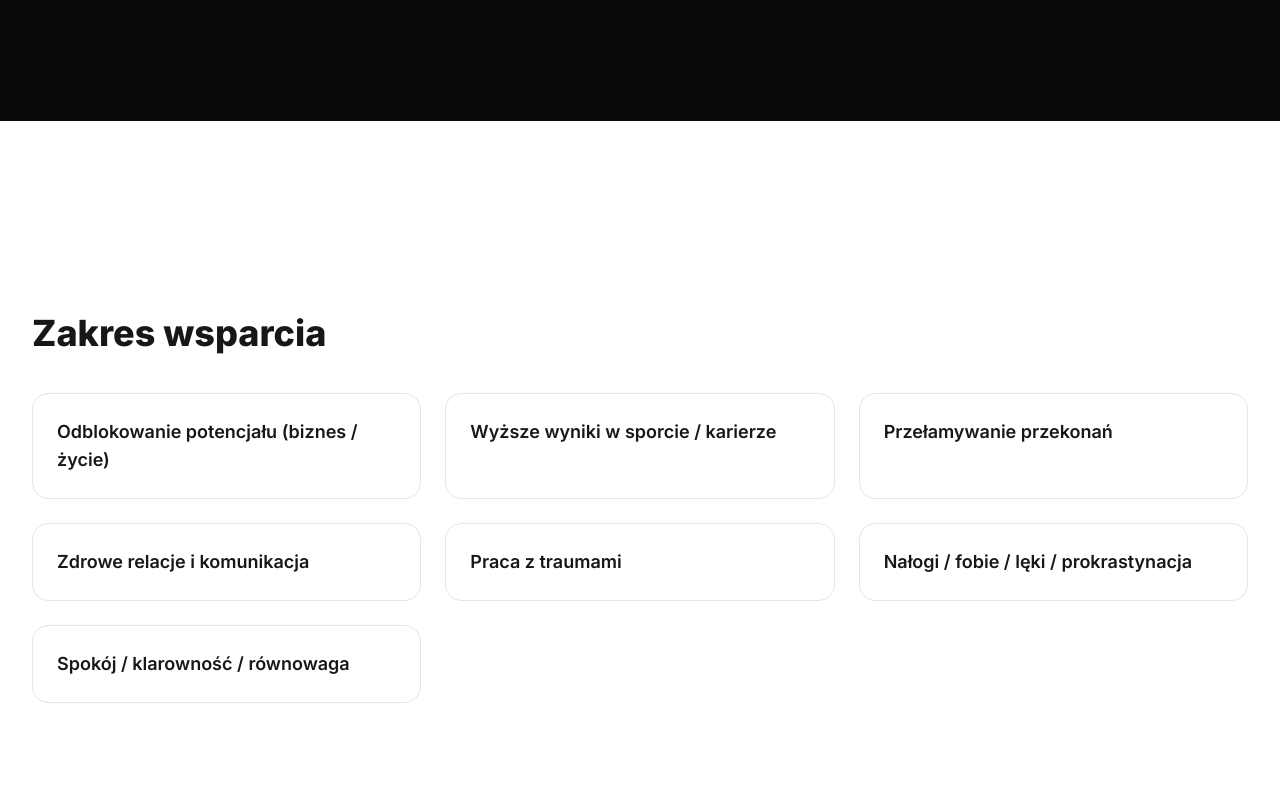
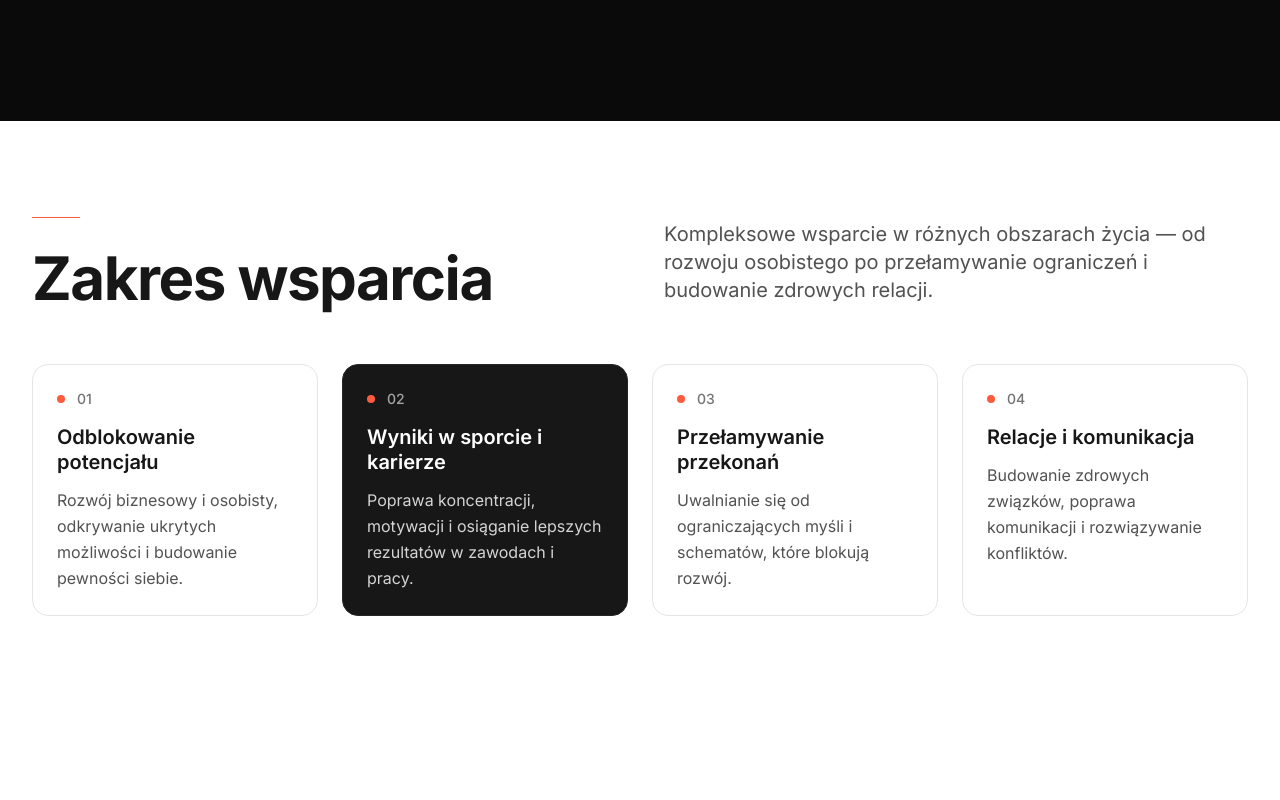
Before and after one commit to technikyvl/MAGIC-LANDING-PAGE-NEW, a Next.js app in the folder MAGICLIFELANDING/: page / in a window 1280 px wide. Shown: the part 4020-4820 px from the top of the page. Built offline with nearby package versions, Linux system fonts and the light colour scheme.

Commit message:
Update page.jsx

```diff
--- a/MAGICLIFELANDING/app/page.jsx
+++ b/MAGICLIFELANDING/app/page.jsx
@@ -84,8 +84,8 @@ export default function Page() {
     const statReveals = Array.from(document.querySelectorAll(".stat-reveal"));
 
     const rootObs = new IntersectionObserver((entries) => {
-      entries.forEach((e) => {
-        if (e.isIntersecting) {
+        entries.forEach((e) => {
+          if (e.isIntersecting) {
           // Animate main root first
           setTimeout(() => {
             treeRoots.forEach(root => root.classList.add("drawn"));
@@ -329,22 +329,82 @@ export default function Page() {
         </div>
       </section>
 
-      {/* 6) Support */}
-      <section className={"bg-white text-neutral-900 " + SPACING}>
-        <div className={CONTAINER}>
-          <h2 className="slow-reveal text-3xl sm:text-4xl font-extrabold">Zakres wsparcia</h2>
-          <div className="mt-10 grid gap-6 sm:grid-cols-2 lg:grid-cols-3">
+      {/* 6) Support - Editorial Style */}
+      <section className="bg-white text-neutral-900 py-24 lg:py-24 md:py-16 sm:py-12">
+        <div className="mx-auto max-w-7xl px-6 lg:px-8">
+          {/* Two-column header */}
+          <div className="mb-18 lg:mb-18 md:mb-14 sm:mb-10">
+            <div className="grid grid-cols-1 gap-8 lg:grid-cols-2 lg:gap-12">
+              {/* Left column - Title with accent line */}
+              <div>
+                <div className="mb-6 inline-block h-[1px] w-12 bg-accent"></div>
+                <h2 className="text-4xl font-bold leading-tight tracking-tight lg:text-5xl xl:text-6xl">
+                  Zakres wsparcia
+                </h2>
+              </div>
+
+              {/* Right column - Description */}
+              <div className="flex items-center">
+                <p className="text-lg leading-relaxed text-neutral-600 lg:text-xl" style={{maxWidth: '60ch'}}>
+                  Kompleksowe wsparcie w różnych obszarach życia — od rozwoju osobistego po przełamywanie ograniczeń i budowanie zdrowych relacji.
+                </p>
+              </div>
+            </div>
+          </div>
+
+          {/* Numbered cards grid */}
+          <div className="grid grid-cols-1 gap-6 md:grid-cols-2 lg:grid-cols-4">
             {[
-              "Odblokowanie potencjału (biznes / życie)",
-              "Wyższe wyniki w sporcie / karierze",
-              "Przełamywanie przekonań",
-              "Zdrowe relacje i komunikacja",
-              "Praca z traumami",
-              "Nałogi / fobie / lęki / prokrastynacja",
-              "Spokój / klarowność / równowaga"
-            ].map(t => (
-              <article key={t} className="slow-reveal group rounded-2xl border border-neutral-200 bg-white p-6 transition hover:-translate-y-0.5 hover:shadow-[0_12px_30px_rgba(0,0,0,.06)]">
-                <h3 className="text-lg font-semibold">{t}</h3>
+              {
+                title: "Odblokowanie potencjału",
+                description: "Rozwój biznesowy i osobisty, odkrywanie ukrytych możliwości i budowanie pewności siebie.",
+                featured: false
+              },
+              {
+                title: "Wyniki w sporcie i karierze",
+                description: "Poprawa koncentracji, motywacji i osiąganie lepszych rezultatów w zawodach i pracy.",
+                featured: true
+              },
+              {
+                title: "Przełamywanie przekonań",
+                description: "Uwalnianie się od ograniczających myśli i schematów, które blokują rozwój.",
+                featured: false
+              },
+              {
+                title: "Relacje i komunikacja",
+                description: "Budowanie zdrowych związków, poprawa komunikacji i rozwiązywanie konfliktów.",
+                featured: false
+              }
+            ].map((item, index) => (
+              <article
+                key={index}
+                className={`slow-reveal group rounded-2xl border p-6 transition-all duration-300 hover:-translate-y-1 hover:shadow-lg ${
+                  item.featured
+                    ? 'border-neutral-800 bg-neutral-900 text-white'
+                    : 'border-neutral-200 bg-white text-neutral-900 hover:border-neutral-300'
+                }`}
+              >
+                {/* Number with accent dot */}
+                <div className="mb-4 flex items-center gap-3">
+                  <div className={`h-2 w-2 rounded-full ${item.featured ? 'bg-accent' : 'bg-accent'}`}></div>
+                  <span className={`text-sm font-medium ${item.featured ? 'text-neutral-400' : 'text-neutral-500'}`}>
+                    {String(index + 1).padStart(2, '0')}
+                  </span>
+                </div>
+
+                {/* Title */}
+                <h3 className={`mb-3 text-xl font-semibold leading-tight ${
+                  item.featured ? 'text-white' : 'text-neutral-900'
+                }`}>
+                  {item.title}
+                </h3>
+
+                {/* Description */}
+                <p className={`text-base leading-relaxed ${
+                  item.featured ? 'text-neutral-300' : 'text-neutral-600'
+                }`}>
+                  {item.description}
+                </p>
               </article>
             ))}
           </div>
```
